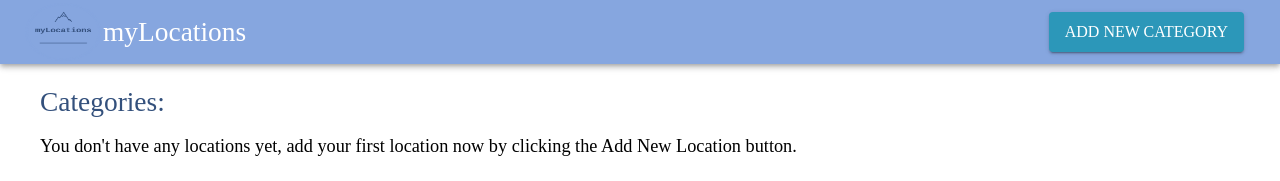
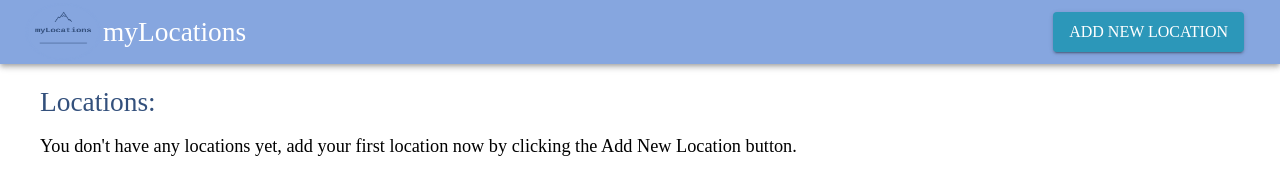
Before and after one commit to Noam6421/myLocations, a React (Create React App) app in the folder client/: page /locations in a window 1280 px wide. Shown: the top 181 px of the page. Built offline with nearby package versions, Linux system fonts and the light colour scheme.

Commit message:
setup for locations Actions

```diff
--- a/client/src/components/AppToolBar/AppToolbar.tsx
+++ b/client/src/components/AppToolBar/AppToolbar.tsx
@@ -13,19 +13,22 @@ import CategoryDialog from 'components/Content/Categories/CategoryDialog/Categor
 import useStyles from './AppToolbarStyles';
 import useAppToolbar from './useAppToolbar';
 
-const AppToolbar: React.FC = (): JSX.Element => {
+const AppToolbar: React.FC<Props> = (props: Props): JSX.Element => {
+
+    const { currentPage } = props;
 
     const classes = useStyles();
 
     const [mode, setMode] = useState<FormMode>(FormMode.VIEW);
 
     const selectedCategory = useSelector<StoreStateType, string>(state => state.selectedCategory);
+    const selectedLocation = useSelector<StoreStateType, string>(state => state.selectedLocation);
 
     const {
         openCategoryDialog,
         handleOpenCategoryDialog,
         handleCloseCategoryDialog,
-        handleDeleteCategory
+        handleDeleteCategory,
     } = useAppToolbar();
 
     return (
@@ -45,6 +48,34 @@ const AppToolbar: React.FC = (): JSX.Element => {
                             <Typography variant='h5' className={classes.title} id='title'>myLocations</Typography>
                         </NavLink>
                     </Grid>
+                    { currentPage === '/locations' ?
+                        <Grid item container alignItems='center' xs={8} justify='flex-end' spacing={1}>
+                        { selectedLocation === '' ?
+                            <ActionButton
+                                mode={() => setMode(FormMode.CREATE)}
+                                action={() => handleOpenCategoryDialog()}
+                                text={'Add New Location'}
+                            />
+                            :
+                            <>
+                                <ActionButton
+                                    mode={() => setMode(FormMode.VIEW)}
+                                    action={() => handleOpenCategoryDialog()}
+                                    text={'View'}
+                                />
+                                <ActionButton
+                                    mode={() => setMode(FormMode.EDIT)}
+                                    action={() => handleOpenCategoryDialog()}
+                                    text={'Edit'}
+                                />
+                                <ActionButton
+                                    action={() => handleDeleteCategory(selectedCategory)}
+                                    text={'Delete'}
+                                />
+                            </>
+                        }
+                        </Grid>
+                    :
                         <Grid item container alignItems='center' xs={8} justify='flex-end' spacing={1}>
                         { selectedCategory === '' ?
                             <ActionButton
@@ -71,6 +102,7 @@ const AppToolbar: React.FC = (): JSX.Element => {
                             </>
                         }
                         </Grid>
+                    }
                 </Grid>
             </Toolbar>
 
@@ -83,4 +115,8 @@ const AppToolbar: React.FC = (): JSX.Element => {
     );
 };
 
+interface Props {
+    currentPage: string;
+};
+
 export default AppToolbar;
--- a/client/src/components/AppToolBar/useAppToolbar.ts
+++ b/client/src/components/AppToolBar/useAppToolbar.ts
@@ -24,7 +24,7 @@ const useAppToolbar = () :  useAppToolbarOutcome => {
         openCategoryDialog,
         handleOpenCategoryDialog,
         handleCloseCategoryDialog,
-        handleDeleteCategory
+        handleDeleteCategory,
     };
 };
 
--- a/client/src/components/BottomBar/BottomBar.tsx
+++ b/client/src/components/BottomBar/BottomBar.tsx
@@ -8,7 +8,9 @@ import { indexRoute, locationsRoute } from 'Utils/Routes/Routes';
 
 import useStyles from './BottomBarStyles';
 
-const BottomBar: React.FC = (): JSX.Element => {
+const BottomBar: React.FC<Props> = (props: Props): JSX.Element => {
+
+    const { setCurrentPage } = props;
 
     const classes = useStyles();
 
@@ -23,13 +25,25 @@ const BottomBar: React.FC = (): JSX.Element => {
                     wrap='nowrap'
                 >
                     <Grid item alignItems='center' xs={6} className={classes.item}>
-                        <NavLink exact to={indexRoute} className={classes.navLink} activeStyle={{ color: theme.palette.primary.dark }}>
+                        <NavLink
+                            exact
+                            to={indexRoute}
+                            onClick={() => setCurrentPage(indexRoute)}
+                            className={classes.navLink}
+                            activeStyle={{ color: theme.palette.primary.dark }}
+                        >
                             Categories
                         </NavLink>
                     </Grid>
                     <Divider orientation='vertical' flexItem/>
                     <Grid item alignItems='center' xs={6} className={classes.item}>
-                        <NavLink exact to={locationsRoute} className={classes.navLink} activeStyle={{ color: theme.palette.primary.dark }}>
+                        <NavLink
+                            exact
+                            to={locationsRoute}
+                            onClick={() => setCurrentPage(locationsRoute)}
+                            className={classes.navLink}
+                            activeStyle={{ color: theme.palette.primary.dark }}
+                        >
                             Locations
                         </NavLink>
                     </Grid>
@@ -39,4 +53,8 @@ const BottomBar: React.FC = (): JSX.Element => {
     );
 };
 
+interface Props {
+    setCurrentPage: React.Dispatch<React.SetStateAction<string>>;
+};
+
 export default BottomBar;
--- a/client/src/components/Content/Locations/Locations.tsx
+++ b/client/src/components/Content/Locations/Locations.tsx
@@ -26,7 +26,7 @@ const Locations: React.FC<Props> = (): JSX.Element => {
                 className={classes.locationsSection}
             >
                 <Grid item xs={12}>
-                    <Typography variant='h5' className={classes.locationTitle}>Categories:</Typography>
+                    <Typography variant='h5' className={classes.locationTitle}>Locations:</Typography>
                     { locations.length === 0 &&
                         <Typography variant='subtitle1'>
                             You don't have any locations yet, add your first location now by clicking the Add New Location button.
```
Lines whose indentation alone changed are shown as unchanged.
